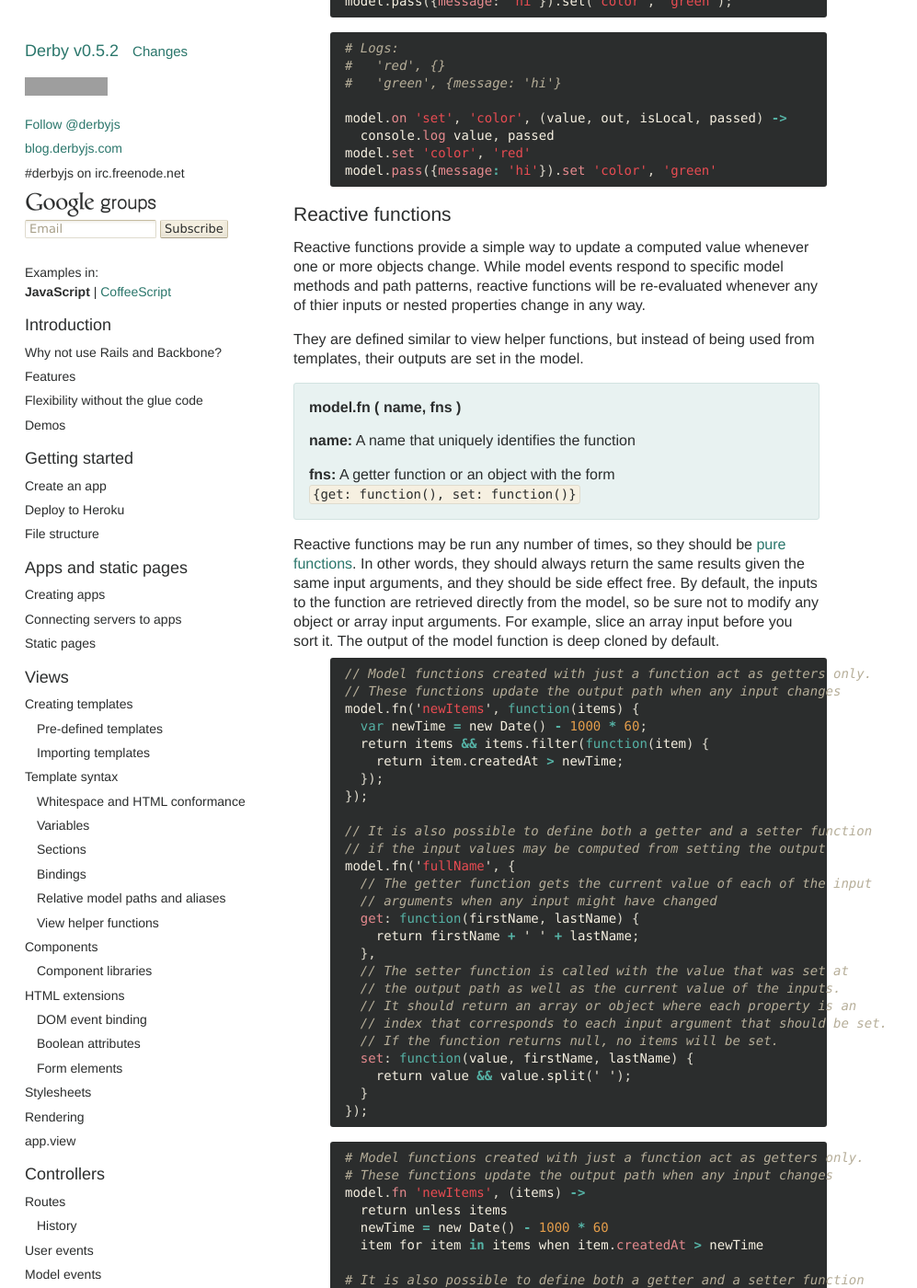
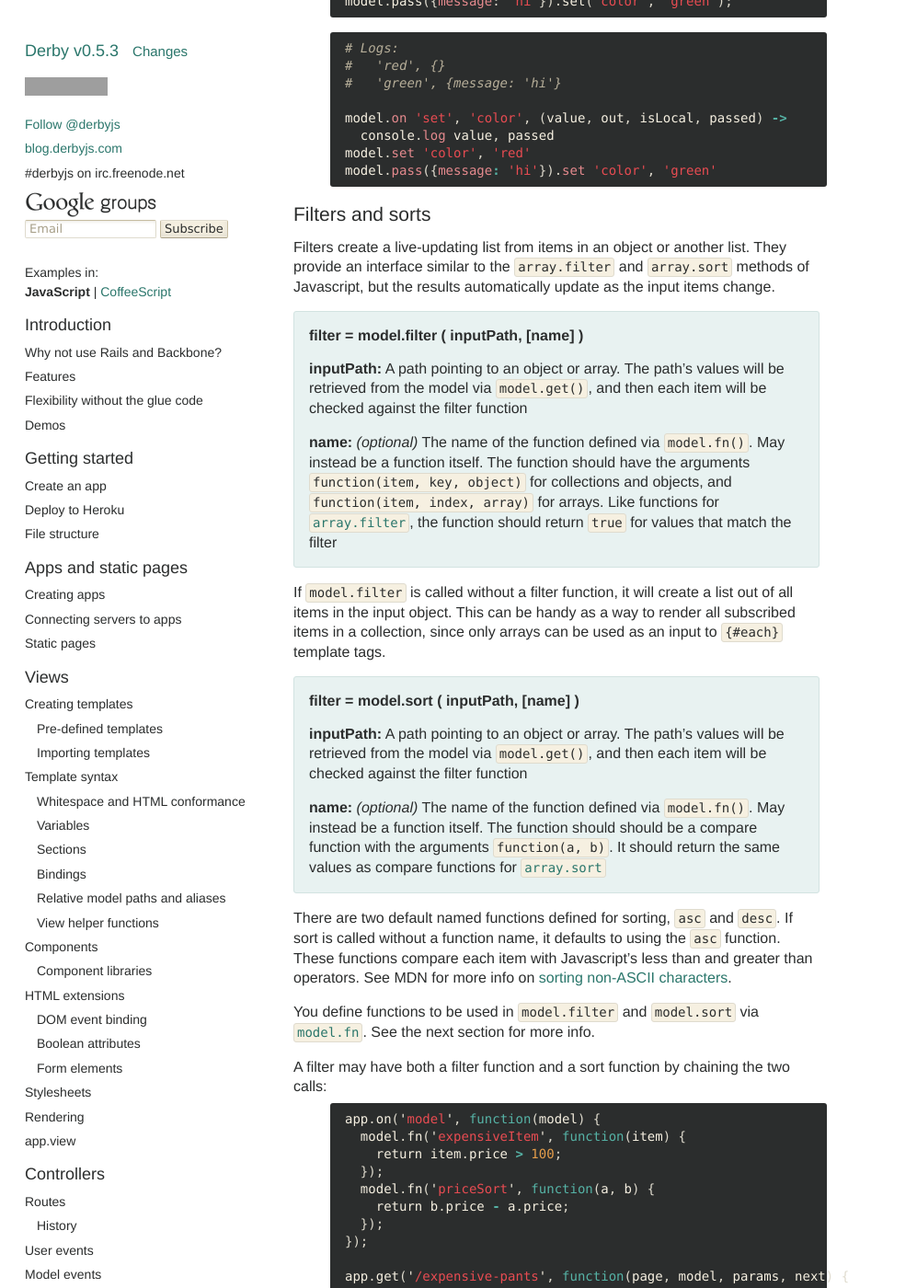
Before and after one commit to derbyjs/derby, a Jekyll site: the page built from index.md, in a window 1280 px wide and 1400 px high, scrolled down 56267 px. Shown: the whole window at 92% size, without its empty margins (0-997 px from the left). Built offline with Jekyll 4.4.1, drawn with Linux system fonts in a browser that asks for light colours; comment, search, counter and statistics services are not loaded; some of the changed text lies outside the part shown; grey boxes are pictures that could not be loaded.

Commit message:
document filter

```diff
--- a/index.md
+++ b/index.md
@@ -1,6 +1,6 @@
 ---
 layout: default
-version: 0.5.2
+version: 0.5.3
 headers:
   - text: Introduction
     type: h1
@@ -108,6 +108,8 @@ headers:
     type: h3
   - text: Events
     type: h3
+  - text: Filters and sorts
+    type: h3
   - text: Reactive functions
     type: h3
 ---
@@ -2519,6 +2521,76 @@ model.set 'color', 'red'
 model.pass({message: 'hi'}).set 'color', 'green'
 {% endraw %}{% endhighlight %}
 
+### Filters and sorts
+
+Filters create a live-updating list from items in an object or another list. They provide an interface similar to the `array.filter` and `array.sort` methods of Javascript, but the results automatically update as the input items change.
+
+> ### `filter = `model.filter` ( inputPath, [name] )`
+>
+> **inputPath:** A path pointing to an object or array. The path's values will be retrieved from the model via `model.get()`, and then each item will be checked against the filter function
+>
+> **name:** *(optional)* The name of the function defined via `model.fn()`. May instead be a function itself. The function should have the arguments `function(item, key, object)` for collections and objects, and `function(item, index, array)` for arrays. Like functions for [`array.filter`](https://developer.mozilla.org/en-US/docs/Web/JavaScript/Reference/Global_Objects/Array/filter), the function should return `true` for values that match the filter
+
+If `model.filter` is called without a filter function, it will create a list out of all items in the input object. This can be handy as a way to render all subscribed items in a collection, since only arrays can be used as an input to `{#each}` template tags.
+
+> ### `filter = `model.sort` ( inputPath, [name] )`
+>
+> **inputPath:** A path pointing to an object or array. The path's values will be retrieved from the model via `model.get()`, and then each item will be checked against the filter function
+>
+> **name:** *(optional)* The name of the function defined via `model.fn()`. May instead be a function itself. The function should should be a compare function with the arguments `function(a, b)`. It should return the same values as compare functions for [`array.sort`](https://developer.mozilla.org/en-US/docs/Web/JavaScript/Reference/Global_Objects/Array/sort)
+
+There are two default named functions defined for sorting, `asc` and `desc`. If sort is called without a function name, it defaults to using the `asc` function. These functions compare each item with Javascript's less than and greater than operators. See MDN for more info on [sorting non-ASCII characters](https://developer.mozilla.org/en-US/docs/Web/JavaScript/Reference/Global_Objects/Array/sort#Sorting_non-ASCII_characters).
+
+You define functions to be used in `model.filter` and `model.sort` via [`model.fn`](#modelfn). See the next section for more info.
+
+A filter may have both a filter function and a sort function by chaining the two calls:
+
+{% highlight javascript %}{% raw %}
+app.on('model', function(model) {
+  model.fn('expensiveItem', function(item) {
+    return item.price > 100;
+  });
+  model.fn('priceSort', function(a, b) {
+    return b.price - a.price;
+  });
+});
+
+app.get('/expensive-pants', function(page, model, params, next) {
+  model.subscribe('pants', function(err) {
+    if (err) return next(err);
+    var filter = model.filter('pants', 'expensiveItem').sort('priceSort');
+    filter.ref '_page.expensivePants';
+    page.render('pants');
+  });
+});
+{% endraw %}{% endhighlight %}
+{% highlight coffeescript %}{% raw %}
+app.on 'model', (model) ->
+  model.fn 'expensiveItem', (item) -> item.price > 100
+  model.fn 'priceSort', (a, b) -> b.price - a.price
+
+app.get '/expensive-pants', (page, model, params, next) ->
+  model.subscribe 'pants', (err) ->
+    return next err if err
+    filter = model.filter('pants', 'expensiveItem').sort 'priceSort'
+    filter.ref '_page.expensivePants'
+    page.render 'pants'
+{% endraw %}{% endhighlight %}
+
+The output of a filter is typically used by creating a reference from it. This sets the data in the model and keeps it updated.
+
+> ### `scoped = `filter.ref` ( path )`
+>
+> **path:** The path at which to create a refList of the filter's output
+>
+> **scoped:** Returns a model scoped to the output path of the ref
+
+The filter's value can also be retrieved directly via `filter.get()`.
+
+> ### `results = `filter.get` ( )`
+>
+> *results:** Returns an array of results matching the filter
+
 ### Reactive functions
 
 Reactive functions provide a simple way to update a computed value whenever one or more objects change. While model events respond to specific model methods and path patterns, reactive functions will be re-evaluated whenever any of thier inputs or nested properties change in any way.
@@ -2536,10 +2608,9 @@ Reactive functions may be run any number of times, so they should be [pure funct
 {% highlight javascript %}{% raw %}
 // Model functions created with just a function act as getters only.
 // These functions update the output path when any input changes
-model.fn('newItems', function(items) {
-  var newTime = new Date() - 1000 * 60;
+model.fn('expensiveItems', function(items) {
   return items && items.filter(function(item) {
-    return item.createdAt > newTime;
+    return item.price > 100;
   });
 });
 
@@ -2564,10 +2635,8 @@ model.fn('fullName', {
 {% highlight coffeescript %}{% raw %}
 # Model functions created with just a function act as getters only.
 # These functions update the output path when any input changes
-model.fn 'newItems', (items) ->
-  return unless items
-  newTime = new Date() - 1000 * 60
-  item for item in items when item.createdAt > newTime
+model.fn 'expensiveItems', (items) ->
+  item for item in items when item.price > 100
 
 # It is also possible to define both a getter and a setter function
 # if the input values may be computed from setting the output
```
